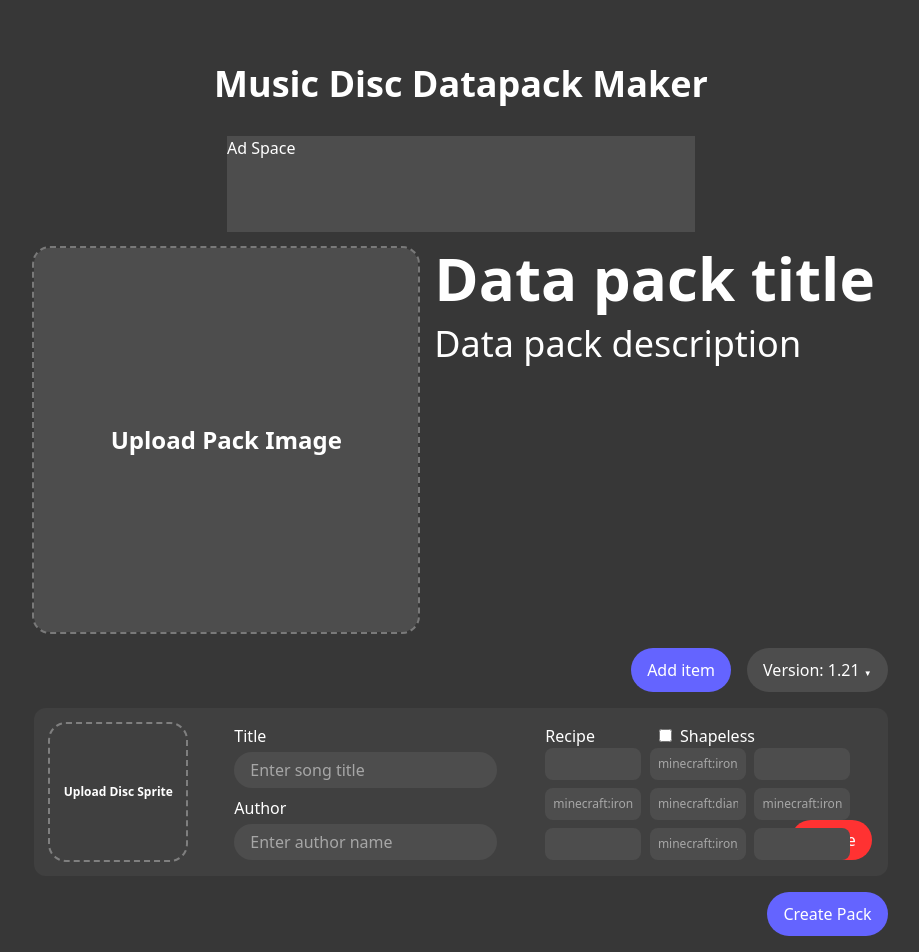
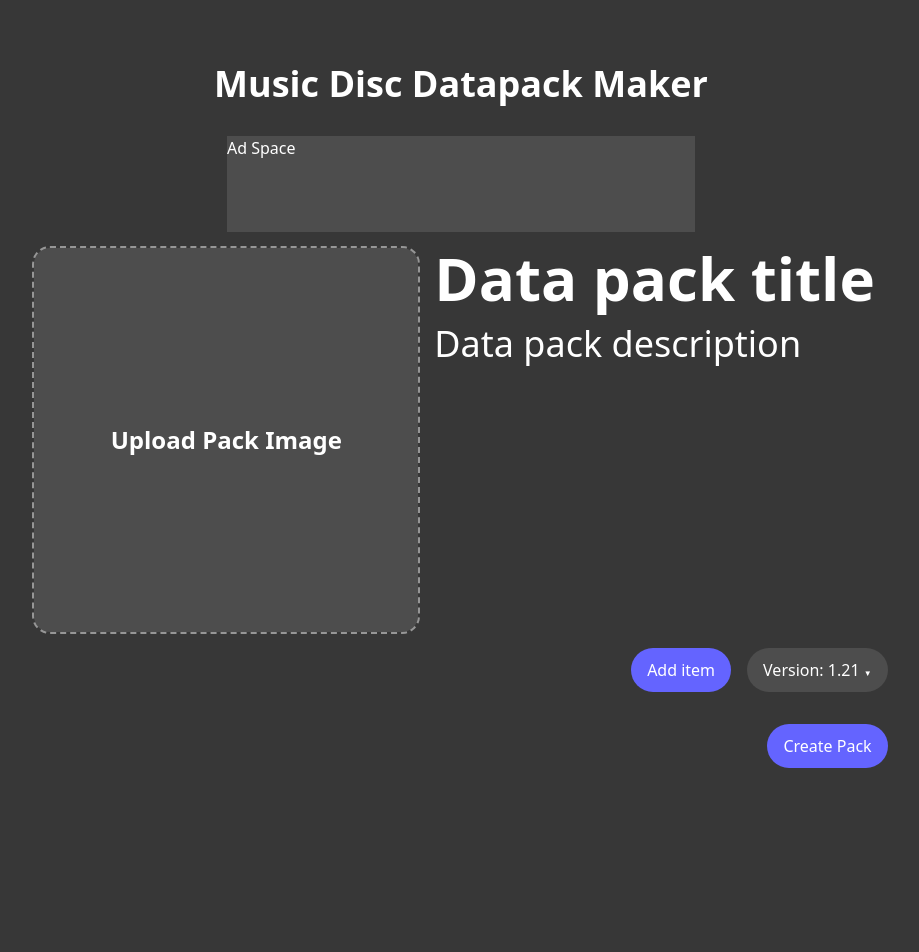
Before and after one commit to tianye-chen/disc-datapack-maker, a React (Vite) app: page / in a window 1280 px wide. Shown: the whole page, without its empty margins (179-1098 px from the left). Built offline with nearby package versions, Linux system fonts and the light colour scheme.

Commit message:
add track upload

```diff
--- a/src/Components/DiscItem.jsx
+++ b/src/Components/DiscItem.jsx
@@ -3,20 +3,25 @@ import { useState } from "react";
 
 export const DiscItem = (props) => {
   const [recipeIsShapeless, setRecipeIsShapeless] = useState(false);
-  const [recipe, setRecipe] = useState(["", "minecraft:iron_ingot", "",
-                                        "minecraft:iron_ingot", "minecraft:diamond", "minecraft:iron_ingot",
-                                        "", "minecraft:iron_ingot", ""]);
+  const [recipe, setRecipe] = useState([
+    "",
+    "minecraft:iron_ingot",
+    "",
+    "minecraft:iron_ingot",
+    "minecraft:diamond",
+    "minecraft:iron_ingot",
+    "",
+    "minecraft:iron_ingot",
+    "",
+  ]);
+  const [trackFile, setTrackFile] = useState(null);
 
   return (
     <div class="flew-row flex w-full justify-between gap-4 rounded-xl bg-card-bg p-4">
       <div class="flex flex-row gap-12">
-        <UploadBox uploadMessage={"Upload Disc Sprite"} size="small" />
-
-        {/**<div class='aspect-square min-w-36 max-w-36 bg-upload-bg border-2 border-dashed rounded-2xl border-[#ffffff55]'>
-                    <div class='flex items-center justify-center min-h-full min-w-full text-xs'>
-                        Upload Disc Sprite
-                    </div>
-                </div>**/}
+        <div class="">
+          <UploadBox uploadMessage={"Upload Disc Sprite"} size="small" />
+        </div>
 
         <div class="flex flex-col gap-2">
           <div>
@@ -42,8 +47,8 @@ export const DiscItem = (props) => {
           </div>
         </div>
 
-        <div class="relative h-min w-full">
-          <div class="flex flex-row w-max gap-16">
+        <div class="relative">
+          <div class="flex w-max flex-row gap-16">
             Recipe
             <label class="cursor-pointer select-none">
               <input
@@ -51,14 +56,14 @@ export const DiscItem = (props) => {
                 class="mr-2"
                 onChange={(e) => setRecipeIsShapeless(e.target.checked)}
               />
-              Shapeless
+              <span>Shapeless</span>
             </label>
           </div>
-          <div class="absolute top-6 grid h-fit w-full grid-cols-3 grid-rows-3 gap-x-26 gap-y-2">
+          <div class="absolute top-6 grid w-full grid-cols-3 grid-rows-3 gap-x-26 gap-y-2">
             {recipe.map((item, i) => (
-              <div class="group grid h-8 w-24 place-items-center overflow-hidden rounded-lg border-[#ffffff55] bg-upload-bg px-2 text-xs outline-2 outline-transparent transition-all duration-300 ease-in-out focus-within:z-10 focus-within:w-48 focus-within:outline-white">
+              <div class="group grid h-8 w-24 place-items-center overflow-hidden rounded-lg border-outline bg-upload-bg px-2 text-xs outline-2 outline-transparent transition-all duration-300 ease-in-out focus-within:z-10 focus-within:w-42 focus-within:outline-white">
                 <input
-                  class="outline-none w-full"
+                  class="w-full outline-none"
                   text="text"
                   placeholder={item}
                   onChange={(e) => {
@@ -73,9 +78,19 @@ export const DiscItem = (props) => {
         </div>
       </div>
 
+      <div class="flex flex-col justify-center ml-8">
+        Track {"(mp3/ogg)"}
+        <input
+          type="file"
+          onChange={(e) => setTrackFile(e.target.files[0])}
+          class="hover:bg-primary-hover cursor-pointer rounded-full mt-2 bg-upload-bg transition-all duration-300 ease-in-out file:w-fit file:cursor-pointer file:rounded-full file:bg-white file:px-4 file:py-2 file:mr-4 file:text-black hover:file:bg-upload-button-hover hover:file:text-white file:transition-all file:duration-300 file:ease-in-out"
+          accept=".mp3, .ogg"
+        ></input>
+      </div>
+
       <div class="flex items-end">
         <div
-          class="cursor-pointer rounded-full bg-bad px-4 py-2 hover:bg-bad-hover"
+          class="cursor-pointer rounded-full bg-bad px-4 py-2 hover:bg-bad-hover transition-all duration-300 ease-in-out"
           onClick={() => props.remove(props.index)}
         >
           Delete
--- a/src/Components/UploadBox.jsx
+++ b/src/Components/UploadBox.jsx
@@ -45,7 +45,7 @@ export const UploadBox = ({ uploadMessage, size }) => {
 
   return (
     <div
-      class={`group relative flex aspect-square h-full w-full flex-col items-center justify-center rounded-2xl outline-2 ${file ? "outline-transparent" : "outline-[#ffffff55] outline-dashed"} transition-all ease-in-out hover:cursor-pointer`}
+      class={`group relative flex aspect-square h-full w-full flex-col items-center justify-center rounded-2xl outline-2 ${file ? "outline-transparent" : "outline-upload-border outline-dashed"} transition-all ease-in-out hover:cursor-pointer`}
       onDragOver={handleDragOver}
       onDragLeave={handleDragLeave}
       onDrop={handleDrop}
@@ -53,7 +53,7 @@ export const UploadBox = ({ uploadMessage, size }) => {
     >
       {/* Hover overlay */}
       <div
-        class={`absolute inset-0 rounded-2xl transition-all ${dragOver ? "bg-[#00000055]" : "group-hover:bg-[#00000055] group-active:bg-[#0000055]"} z-10`}
+        class={`absolute inset-0 rounded-2xl transition-all ${dragOver ? "bg-upload-hover" : "group-hover:bg-upload-hover group-active:bg-upload-hover"} z-10`}
       ></div>
 
       {/* Preview image */}
@@ -66,7 +66,7 @@ export const UploadBox = ({ uploadMessage, size }) => {
 
       {/* Text overlay */}
       <h1
-        class={`select-none ${size == "big" ? "text-2xl" : "text-xs"} z-20 font-bold text-white opacity-0 ${!file || dragOver ? "opacity-100" : "group-hover:opacity-100"} transition-all ease-in-out`}
+        class={`select-none ${size == "big" ? "text-2xl" : "text-xs"} z-20 font-bold text-primary-text opacity-0 ${!file || dragOver ? "opacity-100" : "group-hover:opacity-100"} transition-all ease-in-out`}
       >
         {uploadMessage}
       </h1>
--- a/src/Pages/DiscPackMaker.jsx
+++ b/src/Pages/DiscPackMaker.jsx
@@ -5,16 +5,17 @@ import { UploadBox } from "../Components/UploadBox"
 
 export const DiscPackMaker = () => {
     const [selectedVersion, setSelectedVersion] = useState(1.21)
-    const [customDiscs, setCustomDiscs] = useState([{
-            title: "Disc Title",
-            author: "Author"
-        }])
+    const [customDiscs, setCustomDiscs] = useState([])
     const datapackVersion = ["1.21 - 1.12.1", "1.20.5 - 1.20.6", "1.20.2 - 1.20.4", "1.20 - 1.20.1", "1.19.3 - 1.19.4", "1.19 - 1.19.2"]
 
     const addNewItem = () => {
         const newItem = {
-            title: "Disc Title",
-            author: "Author"
+            _id: crypto.randomUUID(),
+            image: null,
+            track: null,
+            title: "",
+            author: "",
+            recipe: ["", "minecraft:iron_ingot", "", "minecraft:iron_ingot", "minecraft:diamond", "minecraft:iron_ingot", "", "minecraft:iron_ingot", ""],
         }
 
         setCustomDiscs(prev => [...prev, newItem])
--- a/src/index.css
+++ b/src/index.css
@@ -6,6 +6,10 @@
   --color-primary: rgba(100, 100, 255);
 
   --color-upload-bg: rgba(77, 77, 77 ,1);
+  --color-upload-hover: rgba(45, 45, 45, 1);
+  --color-upload-border: rgba(150, 150, 150, 1);
+  --color-upload-button-hover: rgba(120, 120, 255, 1);
+
   --color-outline: rgba(255, 255, 255, 1);
   --color-card-bg: rgba(64, 64, 64, 1);
 
```
